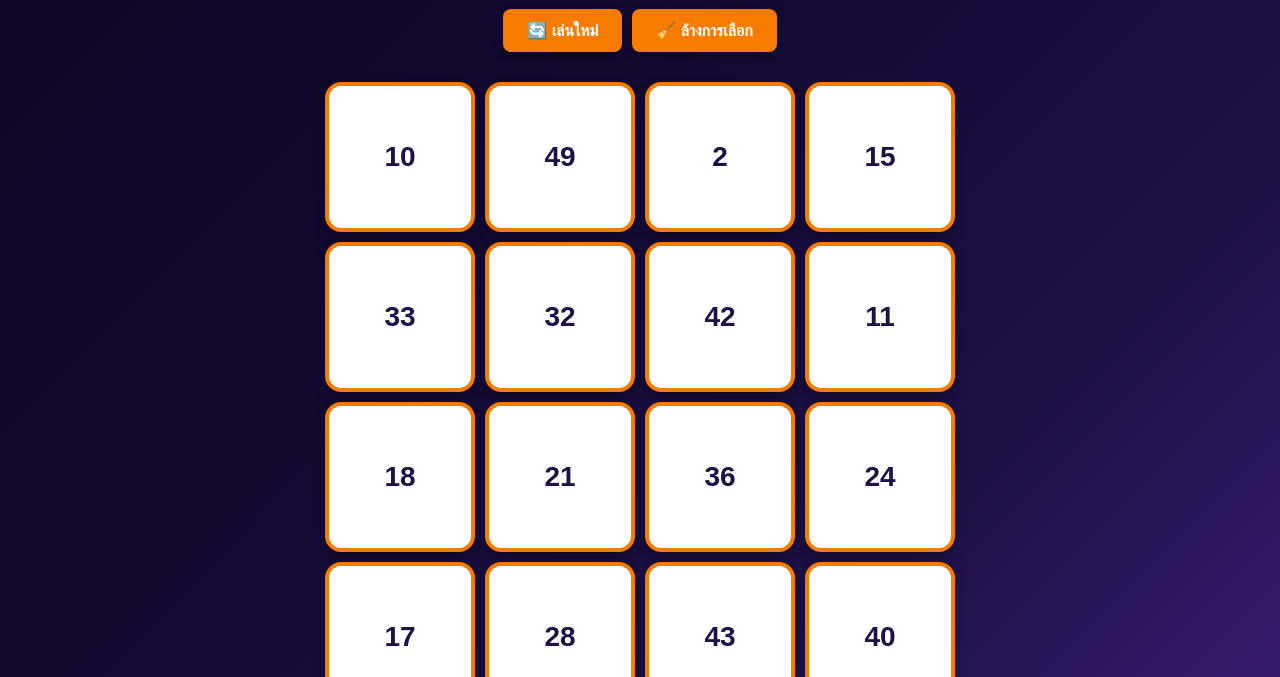
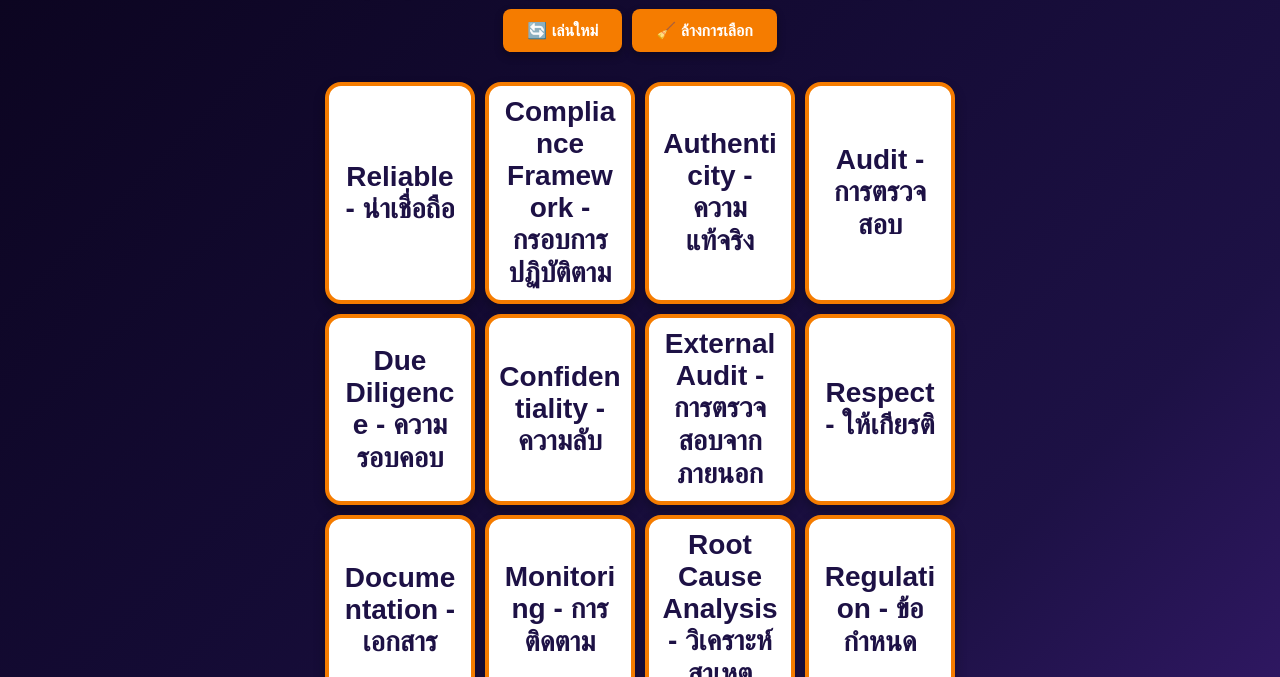
Before and after one commit to myyoonpriew-cloud/Card-Blank, a plain HTML site: page index.html in a window 1280 px wide. Shown: the part 123-800 px from the top of the page. Drawn offline with Linux system fonts and the light colour scheme.

Commit message:
Update word list with specific terms and translations
Replaced numeric word list with a predefined list of terms and their translations.

```diff
--- a/index.html
+++ b/index.html
@@ -177,7 +177,58 @@
   <script>
     // ✅ ตอนนี้ใช้เลข 1-50 ก่อน (เหมือน Compliance-Blank)
     // ภายหลังคุณสามารถเปลี่ยนเป็นคำศัพท์จริงได้ที่นี่
-    const wordList = Array.from({ length: 50 }, (_, i) => String(i + 1));
+    const wordList = [
+        "Accountability - ความรับผิดชอบ",
+        "Authenticity - ความแท้จริง",
+        "Commitment - ความมุ่งมั่น",
+        "Empathy - ความเข้าใจ",
+        "Ethical - จริยธรรม",
+        "Fair - ยุติธรรม",
+        "Honest - ซื่อสัตย์",
+        "Integrity - ความสมบูรณ์",
+        "Principle - หลักการ",
+        "Reliable - น่าเชื่อถือ",
+        "Respect - ให้เกียรติ",
+        "Sincere - จริงใจ",
+        "Transparency - โปร่งใส",
+        "Trustworthy - ไว้วางใจได้",
+        "Audit - การตรวจสอบ",
+        "Compliance - ความสอดคล้อง",
+        "Control - การควบคุม",
+        "Documentation - เอกสาร",
+        "Evidence - หลักฐาน",
+        "Governance - การบริหารจัดการ",
+        "Monitoring - การติดตาม",
+        "Policy - นโยบาย",
+        "Procedure - ขั้นตอน",
+        "Regulation - ข้อกำหนด",
+        "Risk Assessment - ประเมินความเสี่ยง",
+        "Standard - มาตรฐาน",
+        "Violation - การละเมิด",
+        "Enforcement - การบังคับใช้",
+        "Corrective Action - การแก้ไข",
+        "Preventive Action - การป้องกัน",
+        "Data Protection - การปกป้องข้อมูล",
+        "Confidentiality - ความลับ",
+        "Due Diligence - ความรอบคอบ",
+        "Training - การฝึกอบรม",
+        "Whistleblower - ผู้เปิดเผยข้อมูล",
+        "Root Cause Analysis - วิเคราะห์สาเหตุ",
+        "Remediation - การแก้ไขบรรเทา",
+        "Certification - การรับรอง",
+        "Best Practice - วิธีปฏิบัติที่ดี",
+        "Stakeholder - ผู้มีส่วนได้ส่วนเสีย",
+        "Internal Control - การควบคุมภายใน",
+        "External Audit - การตรวจสอบจากภายนอก",
+        "Record Keeping - การเก็บบันทึก",
+        "Code of Conduct - หลักจริยธรรม",
+        "Legal Requirement - ข้อกำหนดตามกฎหมาย",
+        "Compliance Officer - เจ้าหน้าที่ปฏิบัติตาม",
+        "Non-Compliance - ความไม่สอดคล้อง",
+        "Penalty - การลงโทษ",
+        "Compliance Framework - กรอบการปฏิบัติตาม",
+        "Audit Trail - บันทึกการตรวจสอบ"
+    ];
 
     const GRID_SIZE = 4;
     const PICK_COUNT = GRID_SIZE * GRID_SIZE;
```
